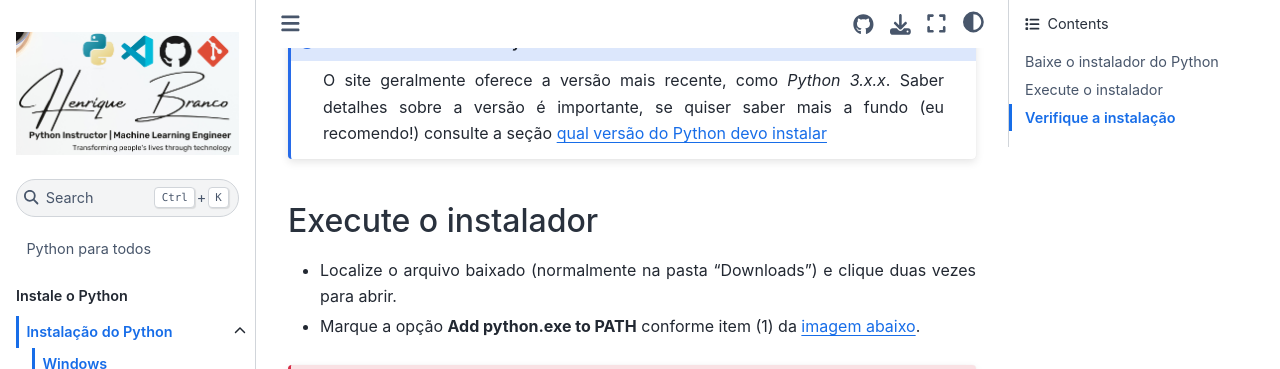
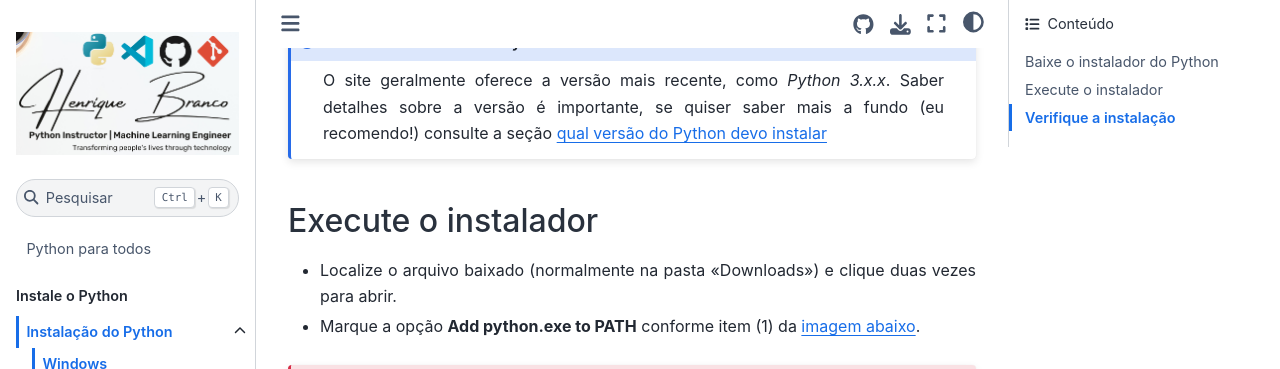
Before and after one commit to HenriqueAJNB/python-para-todos, a Jupyter Book: the page built from book/01-instalacao-python/02-windows.md, in a window 1280 px wide and 1400 px high, scrolled down 319 px. Shown: the top 369 px of the window. Built offline with Jupyter Book 1.0.4 settings and Sphinx 7.4.7 and the Sphinx Book theme 1.1.4, drawn with Linux system fonts in a browser that asks for light colours; part of the change alters nothing that is shown; some of the changed text lies outside the part shown.

```diff
--- a/book/_config.yml
+++ b/book/_config.yml
@@ -44,3 +44,4 @@ parse:
 sphinx:
   config:
     mathjax_path: https://cdn.jsdelivr.net/npm/mathjax@3/es5/tex-mml-chtml.js
+    language: pt
```
